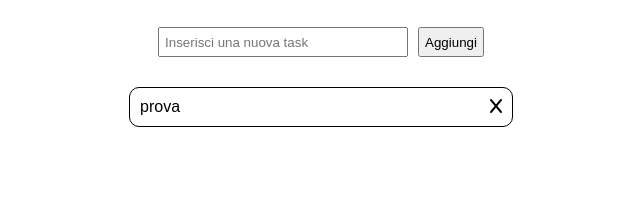
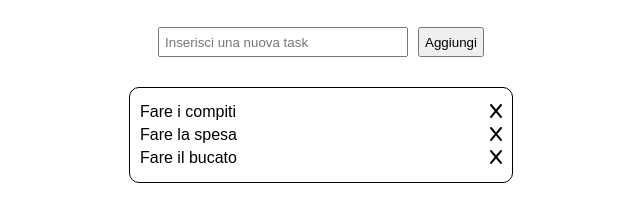
Before and after one commit to RominaMalimban/vue-todolist, a plain HTML site: page index.html in a window 1280 px wide. Shown: the part 103-324 px from the top of the page, without its empty margins (319-959 px from the left). Drawn offline with nearby package versions, Linux system fonts and the light colour scheme.

Commit message:
aggiunta lista tasks con vue

```diff
--- a/css/style.css
+++ b/css/style.css
@@ -52,4 +52,5 @@ body{
     list-style: none;
     display: flex;
     justify-content: space-between;
+    margin: 5px 0;
 }
--- a/index.html
+++ b/index.html
@@ -23,13 +23,13 @@
         <!-- input new tasks -->
         <div class="new-task">
             <input type="text" placeholder="Inserisci una nuova task">
-            <button>Aggiungi</button>
+            <button @click = "addNewTask">Aggiungi</button>
         </div>
 
         <div class="task-container">
             <ul>
-                <li>
-                    prova
+                <li v-for="task in tasks">
+                    {{task.text}}
                     <i class="fa-solid fa-x"></i>
                 </li>
             </ul>
--- a/js/script.js
+++ b/js/script.js
@@ -10,10 +10,32 @@
 
 const { createApp } = Vue;
 
-createApp({
-    data() {
-      return {
-        logoImage : "./img/Logo.png"
-      }
+createApp ({
+  data() {
+    return {
+      logoImage : "./img/Logo.png",
+      tasks: [
+          {
+            text: 'Fare i compiti',
+            done: false
+          },
+          {
+            text: 'Fare la spesa',
+            done: true
+          },
+          {
+            text: 'Fare il bucato',
+            done: false
+          }
+      ]
     }
-  }).mount('#app');
+  },
+  // metodi
+  methods : {
+    // bottone per aggiungere nuove tasks:
+    addNewTask(){
+
+    }
+  }
+
+}).mount('#app');
```
